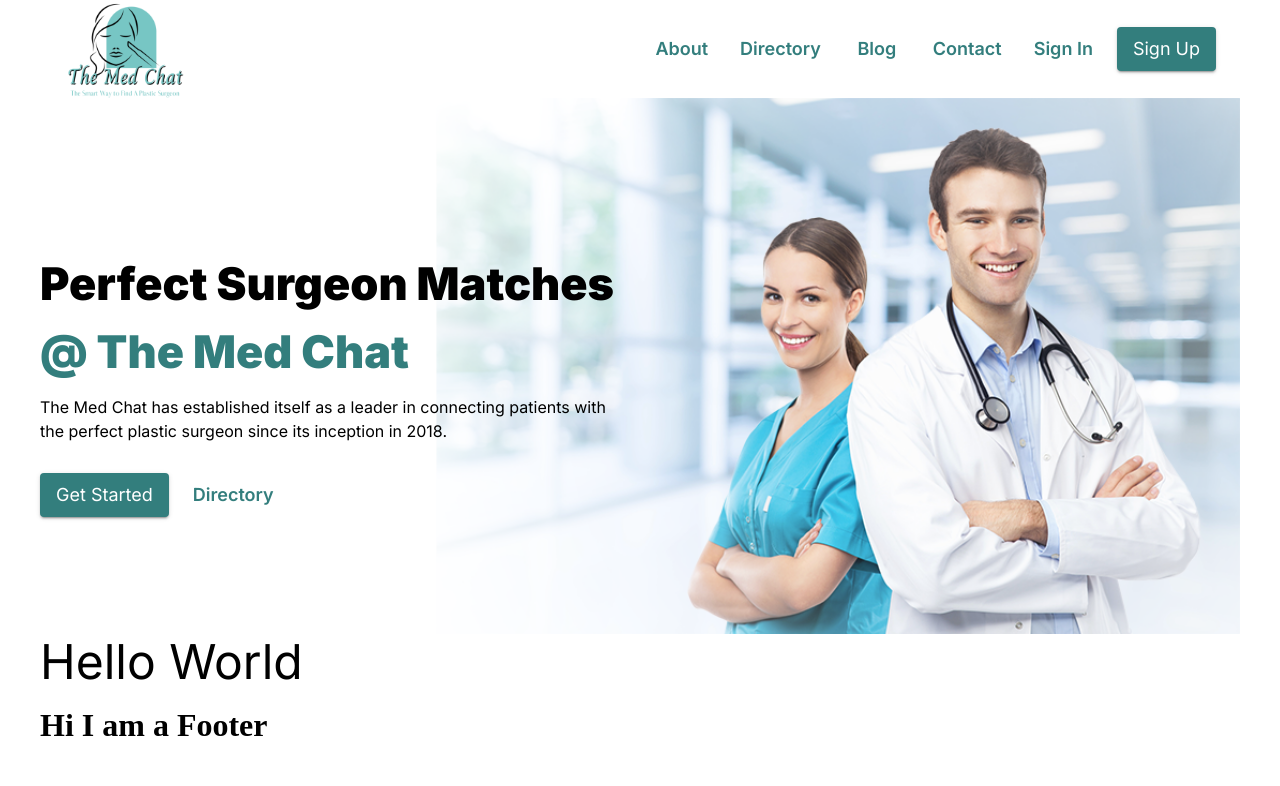
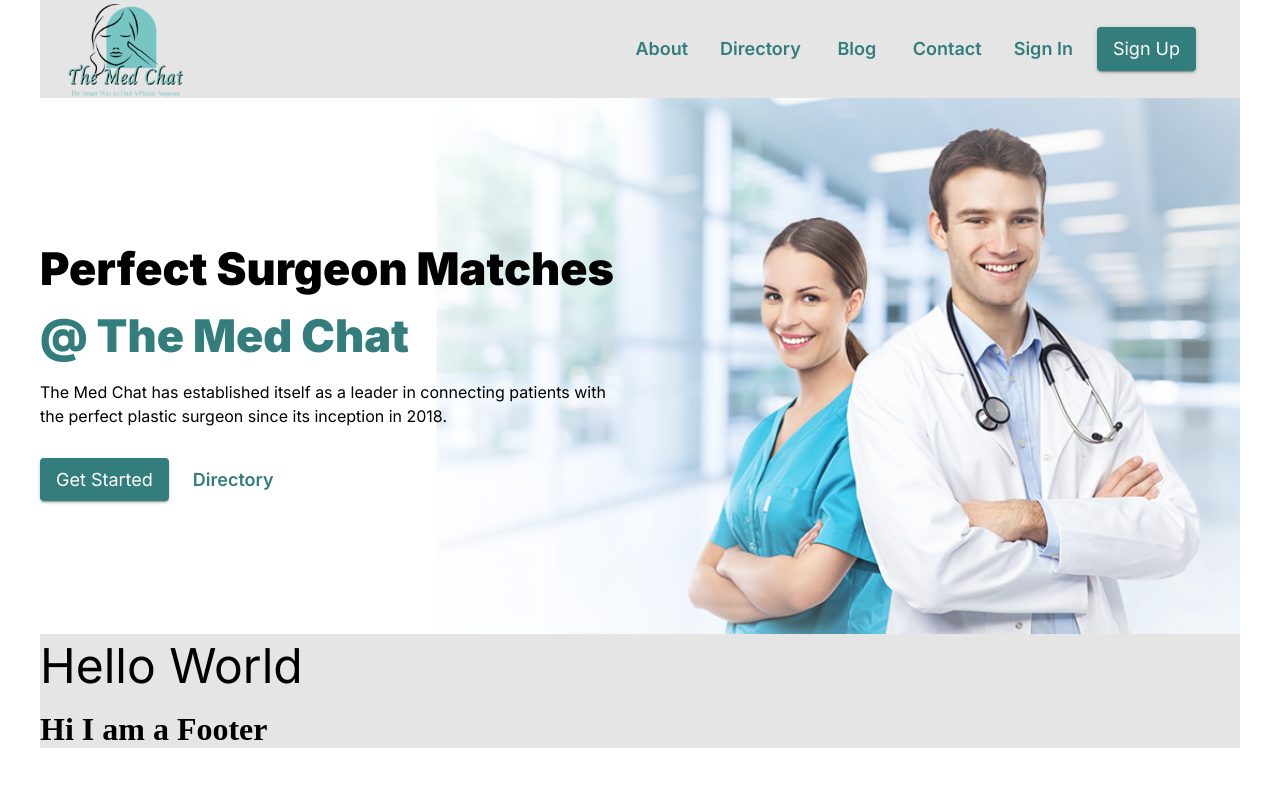
Before and after one commit to jsuci/homepage-redesign, a React (Vite) app: page / in a window 1280 px wide. Shown: the top 786 px of the page. Built offline with nearby package versions, Linux system fonts and the light colour scheme.

Commit message:
fix: hero textvertical  alignement behind the hero image

```diff
--- a/src/App.tsx
+++ b/src/App.tsx
@@ -23,7 +23,7 @@ const customTheme = createTheme({
 function App() {
   return (
     <ThemeProvider theme={customTheme}>
-      <Container sx={{bgcolor: 'rgba(0, 0, 0, 0.0)'}} disableGutters>
+      <Container sx={{bgcolor: 'rgba(0, 0, 0, 0.1)', display: "flex", flexDirection: "column"}} disableGutters>
         <HomePage />
       </Container>
     </ThemeProvider>
--- a/src/components/Header.tsx
+++ b/src/components/Header.tsx
@@ -1,16 +1,18 @@
 import { AppBar, Toolbar, Box, Stack, Button, Typography } from "@mui/material"
 import Logo from "../assets/logo.png"
 import HeroImage from "../assets/hero-image 1.png"
+import MenuIcon from '@mui/icons-material/Menu';
 
-export default function NavBar() {
+export default function Header() {
     return (
+        <>
             <AppBar position="static" sx={{backgroundColor: 'rgba(0, 0, 0, 0.0)'}} elevation={0}>
-            <Toolbar sx={{display: 'flex', justifyContent: "space-between", alignItems: 'center'}}>
+                <Toolbar sx={{display: 'flex', alignItems: 'center'}}>
                     {/* Logo */}
                     <Box component="img" src={Logo}></Box>
 
                     {/* Menus */}
-                <Stack direction='row' spacing={2}>
+                    <Stack direction='row' spacing={2} sx={{marginLeft: 'auto', px: '20px', display:{xs: 'none', md: 'block'}}}>
                         <Button sx={{ fontWeight: '600', color: 'primary.main', textTransform: 'none', fontSize: '18px'}} variant="text" disableRipple>About</Button>
                         <Button sx={{ fontWeight: '600', color: 'primary.main', textTransform: 'none', fontSize: '18px'}} variant="text" disableRipple>Directory</Button>
                         <Button sx={{ fontWeight: '600', color: 'primary.main', textTransform: 'none', fontSize: '18px'}} variant="text" disableRipple>Blog</Button>
@@ -18,14 +20,20 @@ export default function NavBar() {
                         <Button sx={{ fontWeight: '600', color: 'primary.main', textTransform: 'none', fontSize: '18px'}} variant="text" disableRipple>Sign In</Button>
                         <Button sx={{ fontWeight: '400', color: '#fff', textTransform: 'none', fontSize: '18px'}} color="primary" variant="contained">Sign Up</Button>
                     </Stack>
+
+                    {/* Hamburger Icon */}
+                    <MenuIcon sx={{fontWeight: '600', color: 'primary.main', display:{xs: 'block', md: 'none'}, marginLeft: 'auto'}} fontSize="large"/>
+
                 </Toolbar>
+            </AppBar>
 
+            {/* Hero */}
+            <Box position='relative'>
                 {/* Image */}
-            <Box sx={{ display: "flex"}} component="img" src={HeroImage}></Box>
-
+                <Box component="img" src={HeroImage}  sx={{width: '100%'}}></Box>
 
                 {/* Text */}
-            <Box sx={{width: '580px', rowGap: '30px', display: 'flex', flexDirection: 'column', position: 'absolute', marginTop: '250px'}}>
+                <Box sx={{width: '580px', height: '266px', rowGap: '30px', display: 'flex', flexDirection: 'column', position: 'absolute', top: 0, bottom: 0, marginTop: 'auto', marginBottom: 'auto'}}>
                     <Typography component="h1" sx={{ fontSize: '45px', fontWeight: '900'}}>Perfect Surgeon Matches <Box component="span" color="primary.main">@ The Med Chat</Box></Typography>
                     <Typography sx={{marginTop: '-20px'}}>The Med Chat has established itself as a leader in connecting patients with the perfect plastic surgeon since its inception in 2018.</Typography>
 
@@ -34,6 +42,13 @@ export default function NavBar() {
                         <Button sx={{ fontWeight: '600', color: 'primary.main', textTransform: 'none', fontSize: '18px'}} variant="text" disableRipple>Directory</Button>
                     </Stack>
                 </Box>
-        </AppBar>
+
+            </Box>
+
+
+
+
+        </>
+
     )
 }
```
Lines whose indentation alone changed are shown as unchanged.
